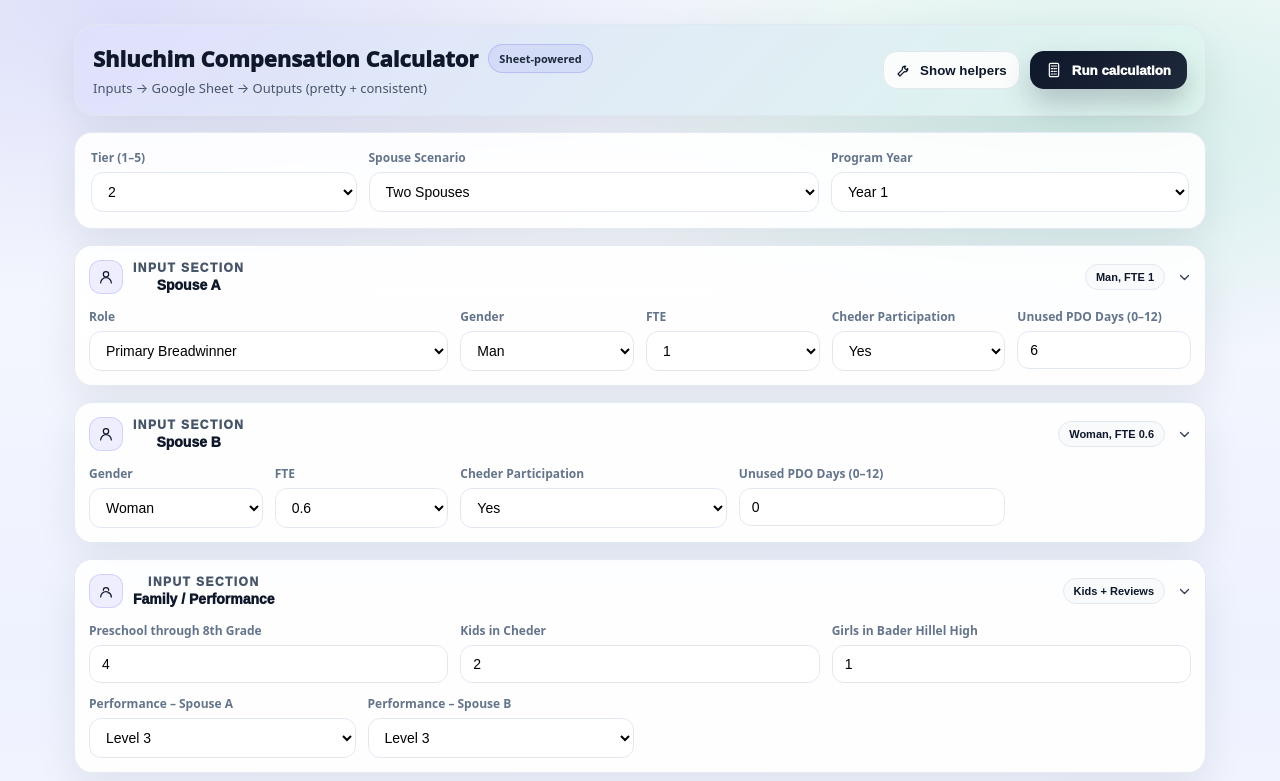
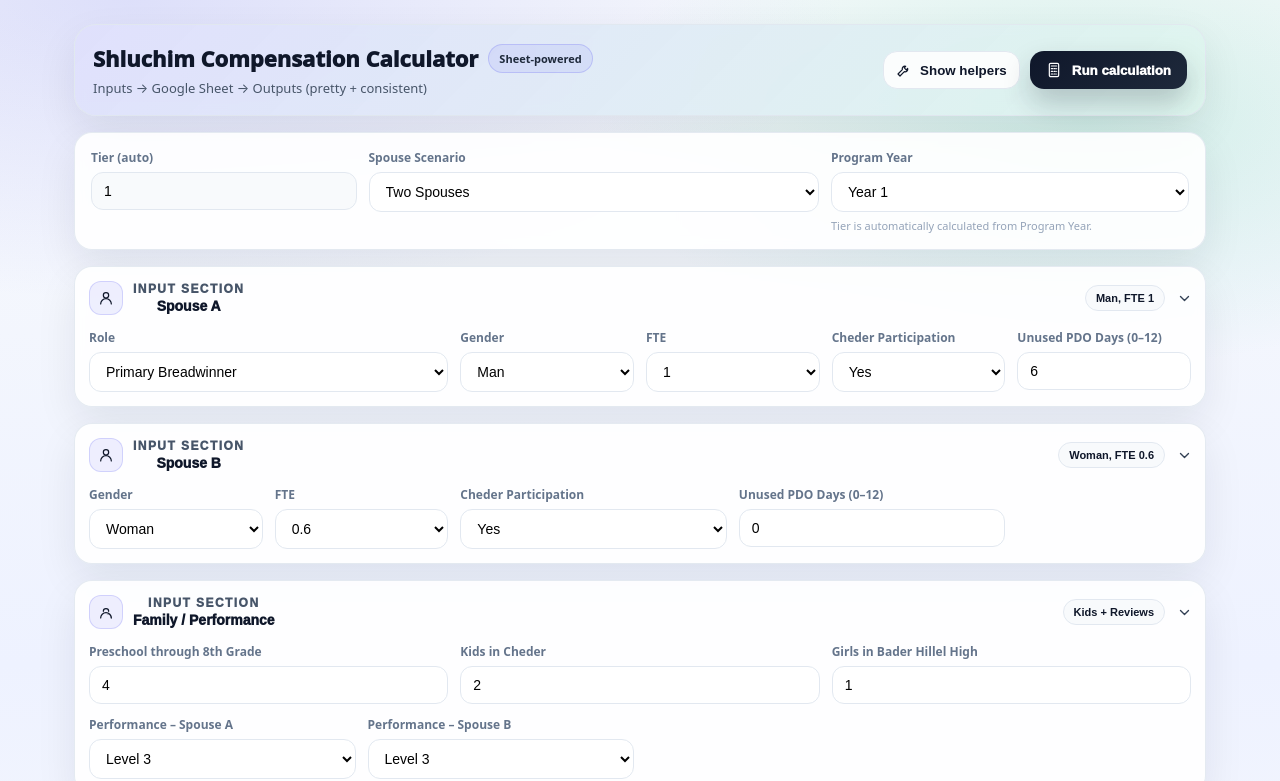
Before and after one commit to smunitz-ai/bha-comp-web, a Next.js app: page / in a window 1280 px wide. Shown: the top 781 px of the page. Built offline with nearby package versions, Linux system fonts and the light colour scheme.

Commit message:
Auto-derive tier from program year

```diff
--- a/app/api/calc/route.ts
+++ b/app/api/calc/route.ts
@@ -144,7 +144,9 @@ export async function POST(req: Request) {
 
     // 1) Write inputs
     const data = [
-      { range: `${tab}!B9`, values: [[parseMaybeNumber(body.tier)]] },
+  // DO NOT write B9 anymore — let the sheet compute Tier from Program Year (B63)
+  // { range: `${tab}!B9`, values: [[parseMaybeNumber(body.tier)]] },
+
   { range: `${tab}!B10`, values: [[body.scenario ?? ""]] },
 
   { range: `${tab}!B12`, values: [[body.spouseARole ?? ""]] },
@@ -158,7 +160,6 @@ export async function POST(req: Request) {
   { range: `${tab}!B21`, values: [[body.spouseBCheder ?? ""]] },
   { range: `${tab}!B22`, values: [[parseMaybeNumber(body.spouseBPDO)]] },
 
-      // NEW inputs
   { range: `${tab}!B63`, values: [[body.programYear ?? ""]] },
 
   { range: `${tab}!B77`, values: [[parseMaybeNumber(body.kidsP8)]] },
@@ -168,6 +169,7 @@ export async function POST(req: Request) {
   { range: `${tab}!F34`, values: [[body.perfA ?? ""]] },
   { range: `${tab}!F35`, values: [[body.perfB ?? ""]] },
 ];
+
 
     await sheets.spreadsheets.values.batchUpdate({
       spreadsheetId,
--- a/app/page.tsx
+++ b/app/page.tsx
@@ -10,7 +10,7 @@ type Section = RowsSection | TableSection | NoteSection;
 type ApiResponse = { ok: boolean; sections?: Section[]; error?: string };
 
 const OPTIONS = {
-  tiers: ["1", "2", "3", "4", "5"],
+  // tiers REMOVED (tier is now derived from programYear)
   scenarios: ["Two Spouses", "One Spouse"],
   spouseARoles: ["Primary Breadwinner", "Non-Primary Breadwinner"],
   genders: ["Man", "Woman"],
@@ -28,9 +28,20 @@ const OPTIONS = {
     "Year 27",
     "Year 28+",
   ],
-  // NEW: dropdown options for FTE
   ftes: ["0.5", "0.6", "0.75", "1"],
 };
+
+// ---------- NEW: derive tier from Program Year (single source of truth) ----------
+function tierFromProgramYear(programYear: string): string {
+  // Be tolerant in case a hyphen sneaks in (2-5 instead of 2–5)
+  const py = (programYear || "").replace("-", "–").trim();
+
+  if (py === "Year 1" || py === "Year 2–5") return "1";
+  if (py === "Year 6" || py === "Year 7–11") return "2";
+  if (py === "Year 12" || py === "Year 13–18") return "3";
+  if (py === "Year 19" || py === "Year 20–26") return "4";
+  return "5"; // Year 27 or Year 28+
+}
 
 // -------------------- tiny icon set (inline SVG, no deps) --------------------
 function Icon({
@@ -530,17 +541,17 @@ function pickValue(sections: Section[] | null, label: string) {
 
 export default function Page() {
   const [form, setForm] = useState({
-    tier: "2",
+    // tier removed — now derived
     scenario: "Two Spouses",
 
     spouseARole: "Primary Breadwinner",
     spouseAGender: "Man",
-    spouseAFTE: "1", // default fits dropdown
+    spouseAFTE: "1",
     spouseACheder: "Yes",
     spouseAPDO: "6",
 
     spouseBGender: "Woman",
-    spouseBFTE: "0.6", // default fits dropdown
+    spouseBFTE: "0.6",
     spouseBCheder: "Yes",
     spouseBPDO: "0",
 
@@ -555,6 +566,9 @@ export default function Page() {
 
   const hideSpouseB = useMemo(() => form.scenario === "One Spouse", [form.scenario]);
 
+  // NEW: always compute tier from programYear
+  const derivedTier = useMemo(() => tierFromProgramYear(form.programYear), [form.programYear]);
+
   const [loading, setLoading] = useState(false);
   const [err, setErr] = useState("");
   const [sections, setSections] = useState<Section[] | null>(null);
@@ -566,7 +580,7 @@ export default function Page() {
 
     try {
       const payload: any = {
-        tier: form.tier,
+        tier: derivedTier, // <- still sent to API (safe, no backend changes required)
         scenario: form.scenario,
 
         spouseARole: form.spouseARole,
@@ -685,20 +699,15 @@ export default function Page() {
           </div>
         </div>
 
-        {/* Inputs (order: spouse A, spouse B, family, then summary) */}
+        {/* Inputs */}
         <div style={{ marginTop: 16, display: "grid", gap: 16 }}>
           {/* Top input controls */}
           <div style={{ ...surface, padding: 16 }}>
             <div style={{ display: "grid", gridTemplateColumns: "repeat(12, 1fr)", gap: 12 }}>
+              {/* NEW: tier read-only display */}
               <div style={{ gridColumn: "span 3" }}>
-                <Field label="Tier (1–5)">
-                  <select style={control} value={form.tier} onChange={(e) => setForm({ ...form, tier: e.target.value })}>
-                    {OPTIONS.tiers.map((t) => (
-                      <option key={t} value={t}>
-                        {t}
-                      </option>
-                    ))}
-                  </select>
+                <Field label="Tier (auto)">
+                  <input style={{ ...control, background: "rgba(248,250,252,0.9)" }} value={derivedTier} readOnly />
                 </Field>
               </div>
 
@@ -715,7 +724,7 @@ export default function Page() {
               </div>
 
               <div style={{ gridColumn: "span 4" }}>
-                <Field label="Program Year">
+                <Field label="Program Year" hint="Tier is automatically calculated from Program Year.">
                   <select style={control} value={form.programYear} onChange={(e) => setForm({ ...form, programYear: e.target.value })}>
                     {OPTIONS.programYears.map((y) => (
                       <option key={y} value={y}>
@@ -727,6 +736,8 @@ export default function Page() {
               </div>
             </div>
           </div>
+
+          {/* (everything else below stays the same) */}
 
           {/* Spouse A */}
           <Collapsible title="Spouse A" icon="person" defaultOpen={true} right={<Pill>{form.spouseAGender}, FTE {form.spouseAFTE}</Pill>}>
@@ -755,7 +766,6 @@ export default function Page() {
                 </Field>
               </div>
 
-              {/* NEW: FTE dropdown */}
               <div style={{ gridColumn: "span 2" }}>
                 <Field label="FTE">
                   <select style={control} value={form.spouseAFTE} onChange={(e) => setForm({ ...form, spouseAFTE: e.target.value })}>
@@ -804,7 +814,6 @@ export default function Page() {
                   </Field>
                 </div>
 
-                {/* NEW: FTE dropdown */}
                 <div style={{ gridColumn: "span 2" }}>
                   <Field label="FTE">
                     <select style={control} value={form.spouseBFTE} onChange={(e) => setForm({ ...form, spouseBFTE: e.target.value })}>
```
Lines whose indentation alone changed are shown as unchanged.
